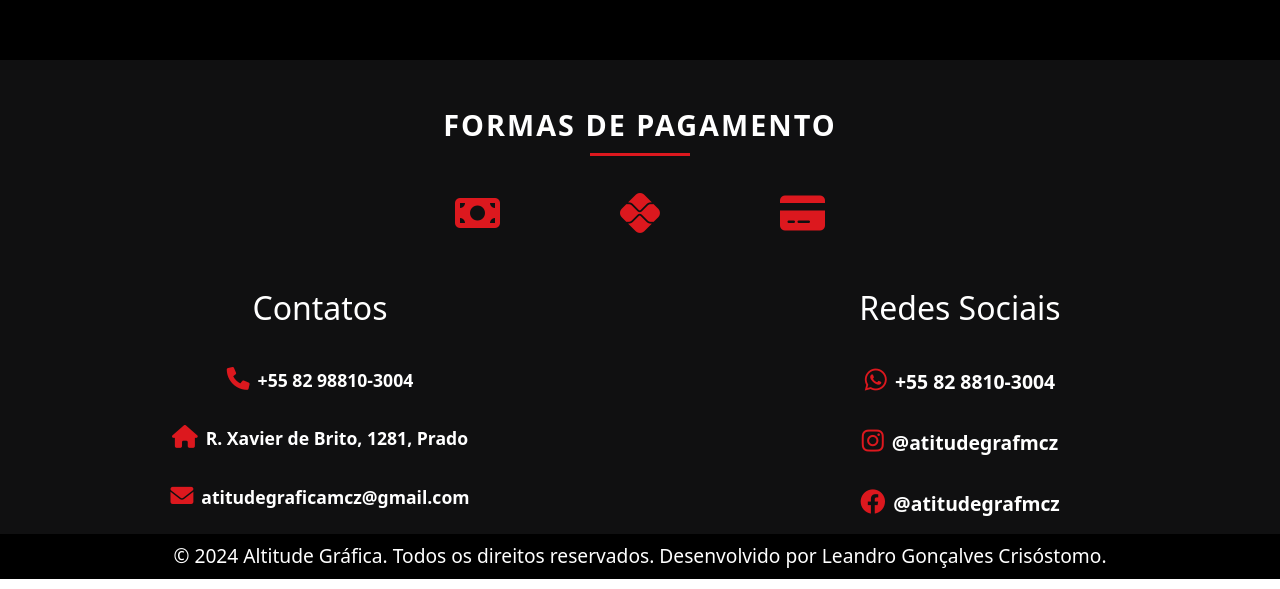
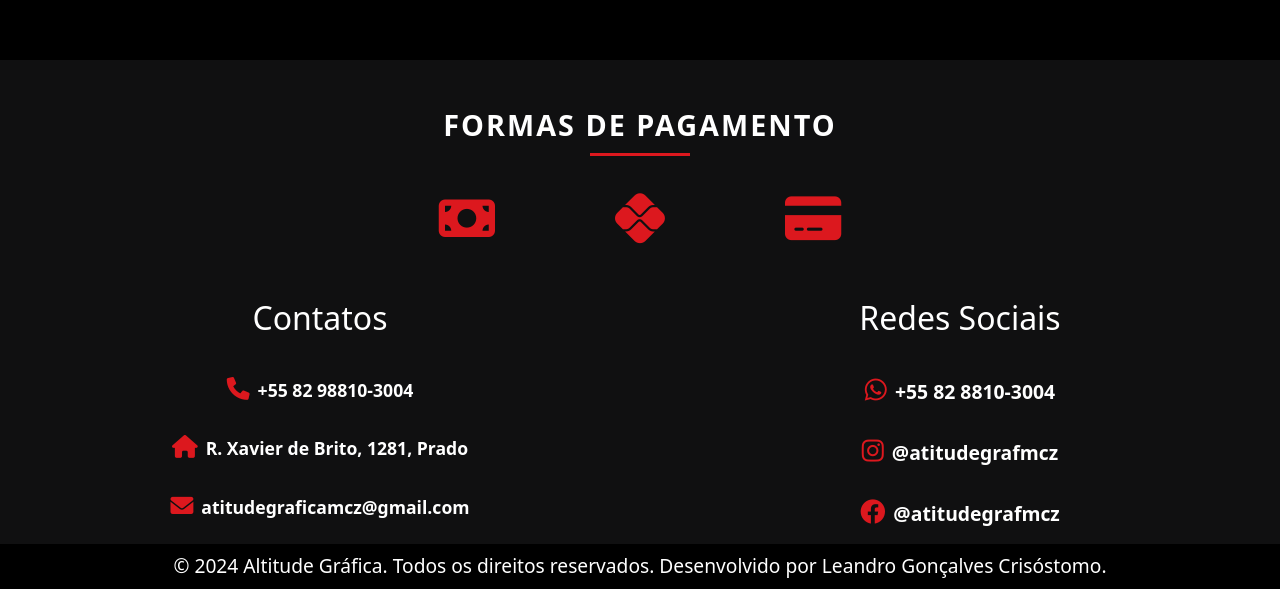
Before and after one commit to lleandrogon/Altitude-Grafica, an Angular app: page / in a window 1280 px wide. Shown: the part 7719-8308 px from the top of the page. Built offline with nearby package versions, Linux system fonts and the light colour scheme; grey boxes are pictures that could not be loaded.

Commit message:
Deixando footer mais responsivo

```diff
--- a/src/app/components/footer/footer.component.css
+++ b/src/app/components/footer/footer.component.css
@@ -8,7 +8,7 @@
 
 .pagamento-icon {
     color: var(--vermelho);
-    font-size: 40px;
+    font-size: 30px;
     margin: 0 60px;
 }
 
@@ -39,3 +39,9 @@
 .leandro:hover {
     color: var(--vermelho);
 }
+
+@media (min-width: 768px) {
+    .pagamento-icon {
+        font-size: 50px;
+    }
+}
```
